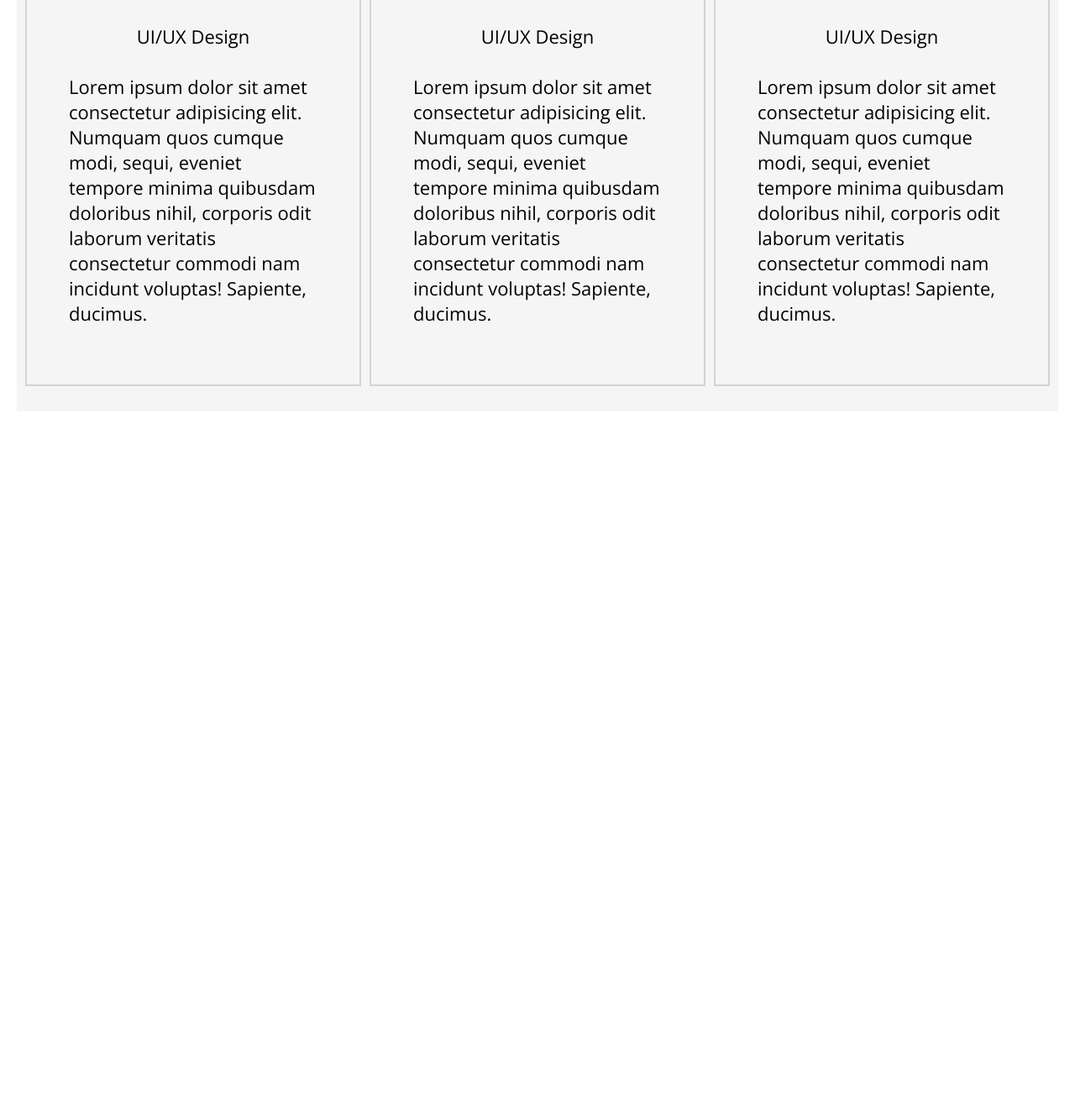
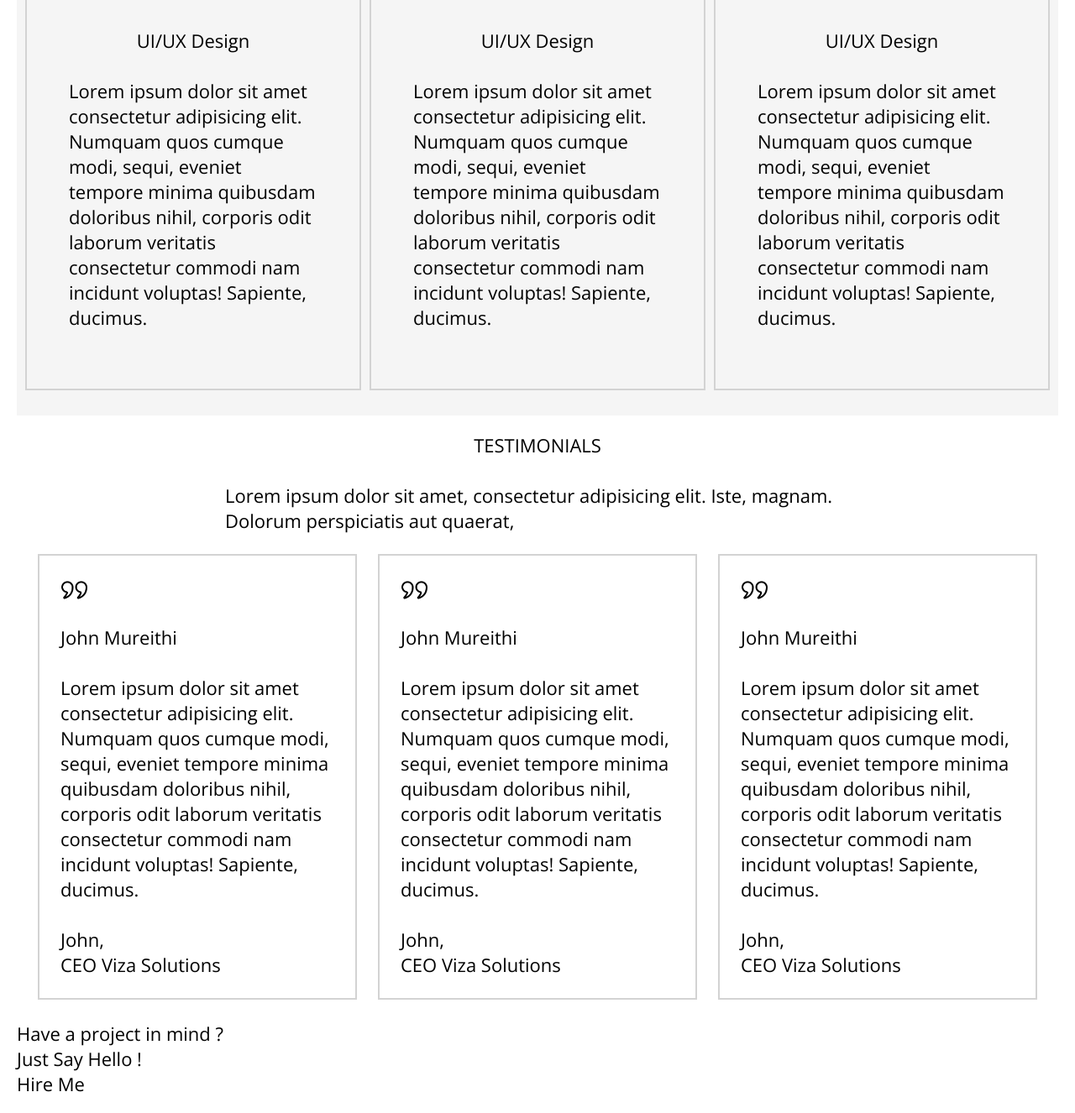
Before and after one commit to Zac-Mwangi/MySitePhase0IP, a plain HTML site: page index.html in a window 1280 px wide. Shown: the part 1297-2623 px from the top of the page at 84% size. Before the commit the page ends 1807 px from the top, so only its background shows below. Drawn offline with nearby package versions, Linux system fonts and the light colour scheme.

Commit message:
done with testimonials part

```diff
--- a/assets/css/styles.css
+++ b/assets/css/styles.css
@@ -113,7 +113,7 @@ body {
 }
 
 .expertize>.title>.p1 {
-    margin-top: 15px;
+    margin-top: 20px;
 }
 
 .expert_items {
@@ -143,3 +143,41 @@ body {
     flex-direction: column;
     align-items: center;
 }
+
+/* testimonials */
+.testimonials_items{
+    display: flex;
+    gap: 25px;
+    /* border: 2px solid red; */
+    padding: 25px;
+}
+
+.testimonials_items >.ex{
+    display: flex;
+    gap: 25px;
+    border: 2px solid #d3d3d3;
+    padding: 25px;
+    flex-direction: column;
+}
+.testimonials_items >.ex >.up{
+    display: flex;
+    gap: 25px;
+    /* border: 2px solid red; */
+    align-items: right;
+    align-content: right
+}
+
+.testimonials>.titleTestimonial {
+    display: flex;
+    flex-direction: column;
+    align-items: center;
+    align-self: center;
+    margin-left: 20%;
+    margin-right: 20%;
+    justify-content: center;
+    /* background-color: #F5F5F5; */
+}
+.testimonials>.titleTestimonial {
+    margin-top: 20px;
+
+}
--- a/index.html
+++ b/index.html
@@ -120,7 +120,70 @@
         </div>
     </section>
 
-    <!--  -->
+    <!-- TESTIMONIALS -->
+
+    <section class="testimonials">
+        <div class="titleTestimonial">
+            <p class="p1">TESTIMONIALS</p> <br>
+            <p>Lorem ipsum dolor sit amet, consectetur adipisicing elit. Iste, magnam. Dolorum perspiciatis aut quaerat,
+            </p>
+        </div>
+
+        <div class="testimonials_items">
+            <div class="ex">
+                <div class="up">
+                    <!-- <i class="fa-brands fa-figma"></i> -->
+                    <img src="./assets/imgs/quote.png" alt="albert" width="10%">
+                </div>
+                <div class="down">
+                    <p class="tm">John Mureithi</p><br>
+                    <p>Lorem ipsum dolor sit amet consectetur adipisicing elit. Numquam quos cumque modi, sequi, eveniet
+                        tempore minima quibusdam doloribus nihil, corporis odit laborum veritatis consectetur commodi
+                        nam incidunt voluptas! Sapiente, ducimus.</p><br>
+                        <p>John,</p>
+                        <p>CEO Viza Solutions</p>
+                </div>
+            </div>
+
+            <div class="ex">
+                <div class="up">
+                    <!-- <i class="fa-brands fa-figma"></i> -->
+                    <img src="./assets/imgs/quote.png" alt="albert" width="10%">
+                </div>
+                <div class="down">
+                    <p class="tm">John Mureithi</p><br>
+                    <p>Lorem ipsum dolor sit amet consectetur adipisicing elit. Numquam quos cumque modi, sequi, eveniet
+                        tempore minima quibusdam doloribus nihil, corporis odit laborum veritatis consectetur commodi
+                        nam incidunt voluptas! Sapiente, ducimus.</p><br>
+                        <p>John,</p>
+                        <p>CEO Viza Solutions</p>
+                </div>
+            </div>
+
+            <div class="ex">
+                <div class="up">
+                    <!-- <i class="fa-brands fa-figma"></i> -->
+                    <img src="./assets/imgs/quote.png" alt="albert" width="10%">
+                </div>
+                <div class="down">
+                    <p class="tm">John Mureithi</p><br>
+                    <p>Lorem ipsum dolor sit amet consectetur adipisicing elit. Numquam quos cumque modi, sequi, eveniet
+                        tempore minima quibusdam doloribus nihil, corporis odit laborum veritatis consectetur commodi
+                        nam incidunt voluptas! Sapiente, ducimus.</p><br>
+                    <p>John,</p>
+                    <p>CEO Viza Solutions</p>
+                </div>
+            </div>
+
+        </div>
+    </section>
+
+    <!-- footer -->
+    <section class="footer1">
+        <p>Have a project in mind ?</p>
+        <p>Just Say Hello ! </p>
+        <p>Hire Me </p>
+    </section>
 </body>
 
 </html>
```
Also changed, not shown: assets/imgs/quote.png (added).
